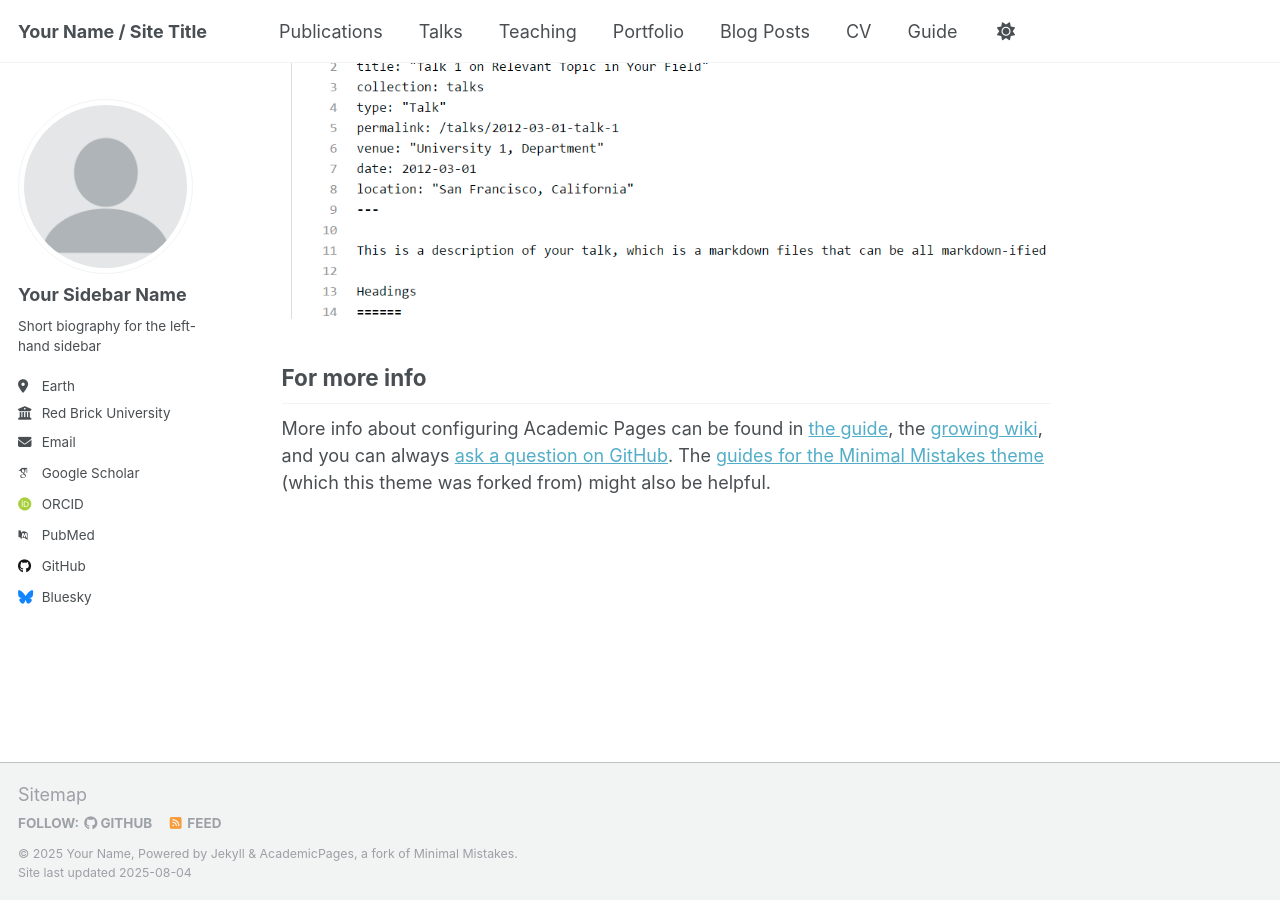
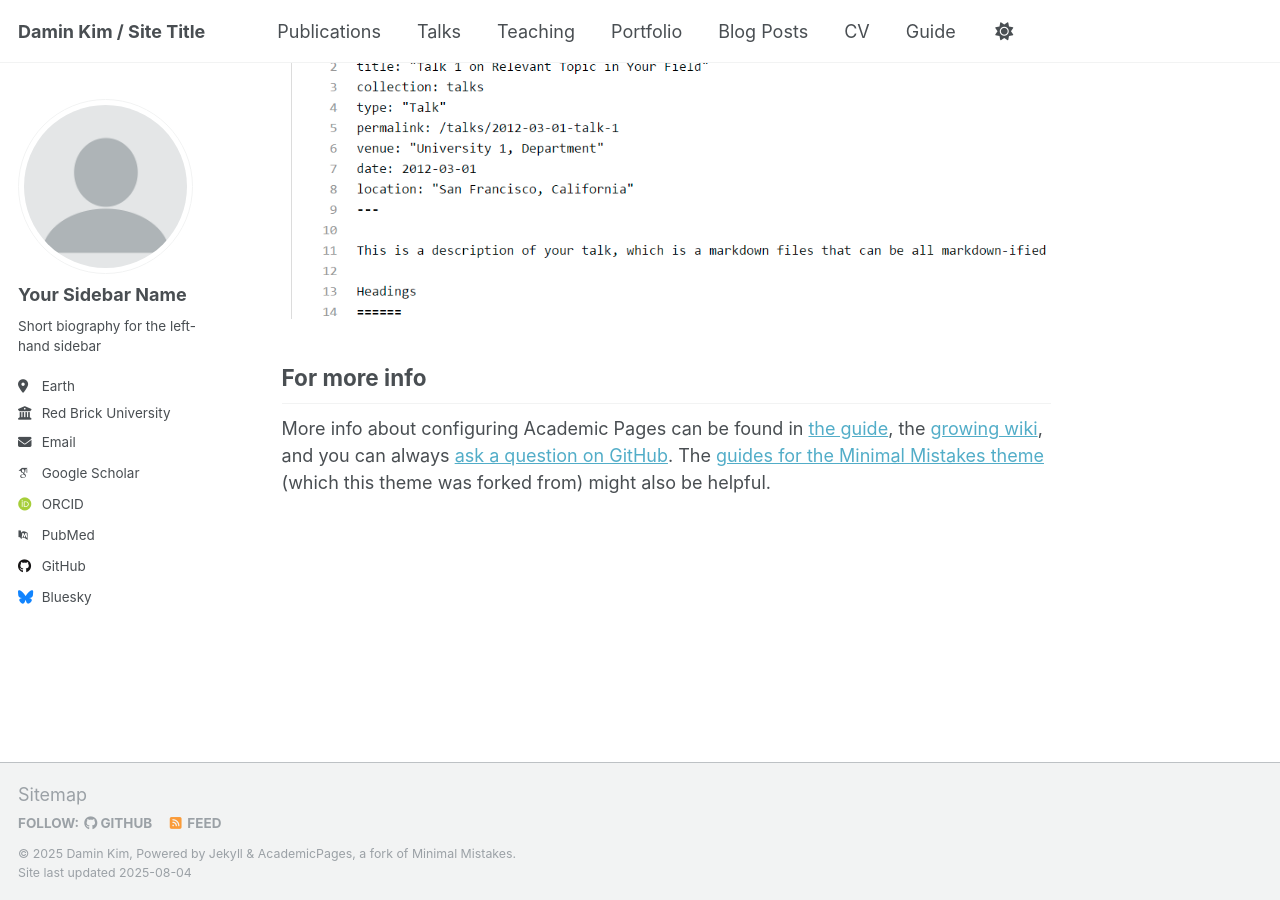
Before and after one commit to damin0129/damin0129.github.io, a Jekyll site: the page built from _pages/about.md, in a window 1280 px wide and 900 px high, scrolled down 2880 px. Built offline with Jekyll 4.4.1, drawn with Linux system fonts in a browser that asks for light colours; some web fonts are replaced; a script that is not in the unit is left out.

Commit message:
change name

```diff
--- a/_config.yml
+++ b/_config.yml
@@ -9,9 +9,9 @@
 # Basic Site Settings
 locale                   : "en-US"
 site_theme               : "default"
-title                    : "Your Name / Site Title"
+title                    : "Damin Kim / Site Title"
 title_separator          : "-"
-name                     : &name "Your Name"
+name                     : &name "Damin Kim"
 description              : &description "personal description"
 url                      : https://academicpages.github.io # the base hostname & protocol for your site e.g. "https://[your GitHub username].github.io" or if you already have some other page hosted on Github then use "https://[your GitHub username].github.io/[Your Repo Name]"
 baseurl                  : "" # the subpath of your site, e.g. "/blog"
```
